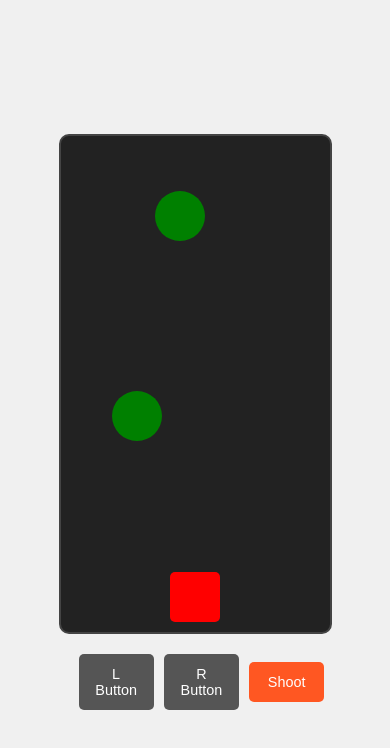
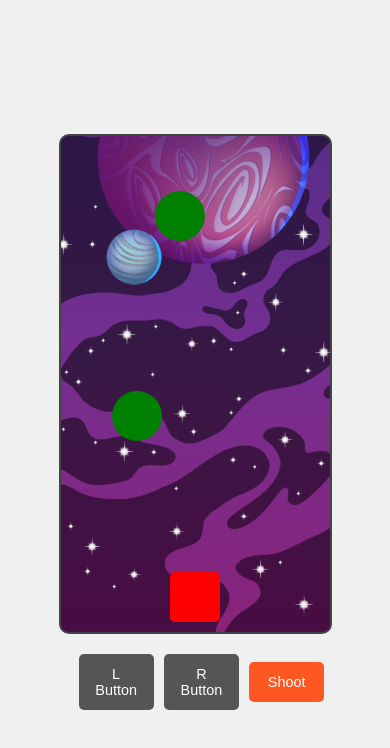
Before and after one commit to Fehzan123/shootinggame, a plain HTML site: page index.html in a window 390 px wide. Drawn offline with Linux system fonts and the light colour scheme.

Commit message:
add background

```diff
--- a/shtto.js
+++ b/shtto.js
@@ -45,8 +45,8 @@ function fireBullet() {
 // Shooter moves left
 const left = document.getElementById("button-left");
 const right = document.getElementById("button-right");
-left.addEventListener("click", moveLeft);
-right.addEventListener("click", moveright);
+left.addEventListener("touchstart", moveLeft);
+right.addEventListener("touchstart", moveright);
 function moveLeft() {
     const shooterLeft = shooter.offsetLeft;
     if (shooterLeft > 0) {
--- a/style.css
+++ b/style.css
@@ -24,7 +24,9 @@ body {
   max-width: 100%;
   height: 70vh;
   max-height: 500px;
-  background-color: #222;
+  background-image: url("./Horizotal.png");
+  background-size: cover; /* Ensures the image covers the entire area */
+  background-position: center;
   border: 2px solid #444;
   border-radius: 10px;
   overflow: hidden;
@@ -115,6 +117,9 @@ body {
 #game-area {
     width: 70vw;
     height: 60vh;
+    background-image: url("./verticalbg.png");
+    background-size: cover; /* Ensures the image covers the entire area */
+    background-position: center;
 }
 
   .buttoncontainer div {
```
Also changed, not shown: lobstermorph100x100.png (added).
